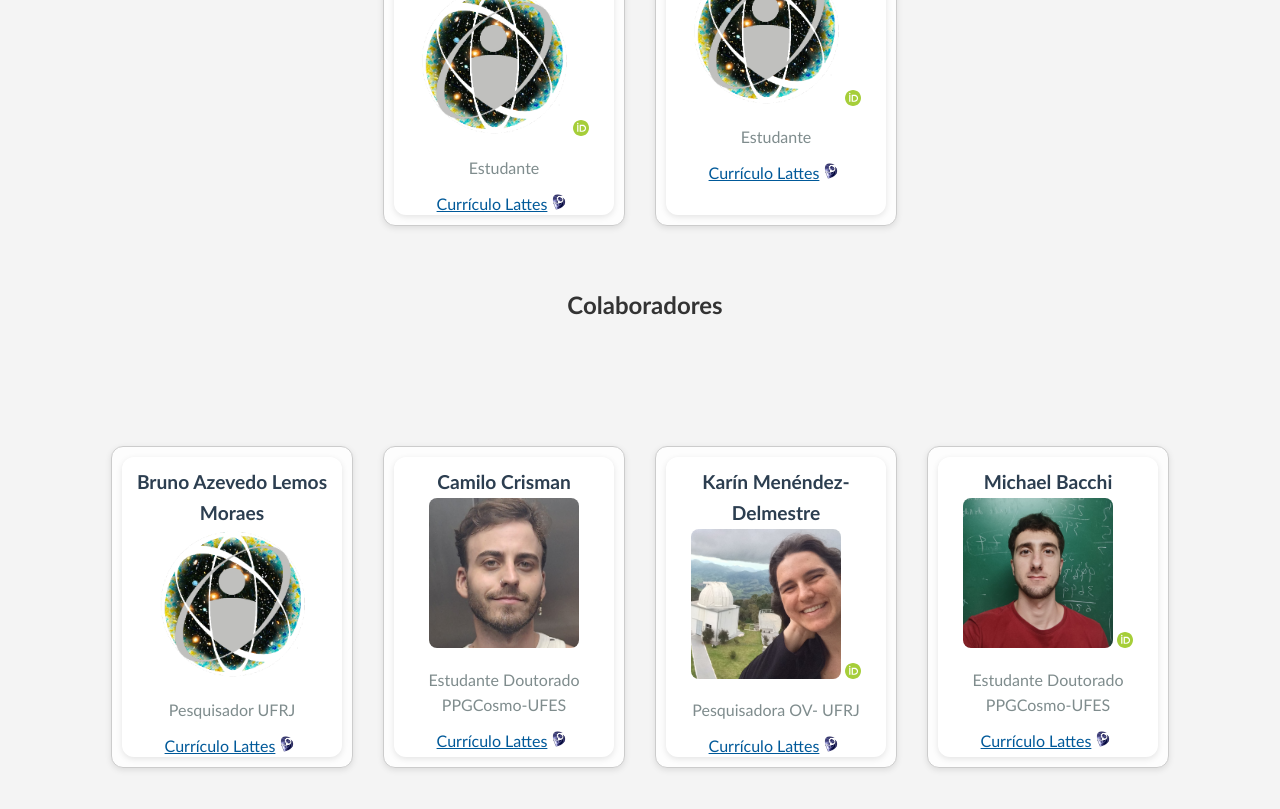
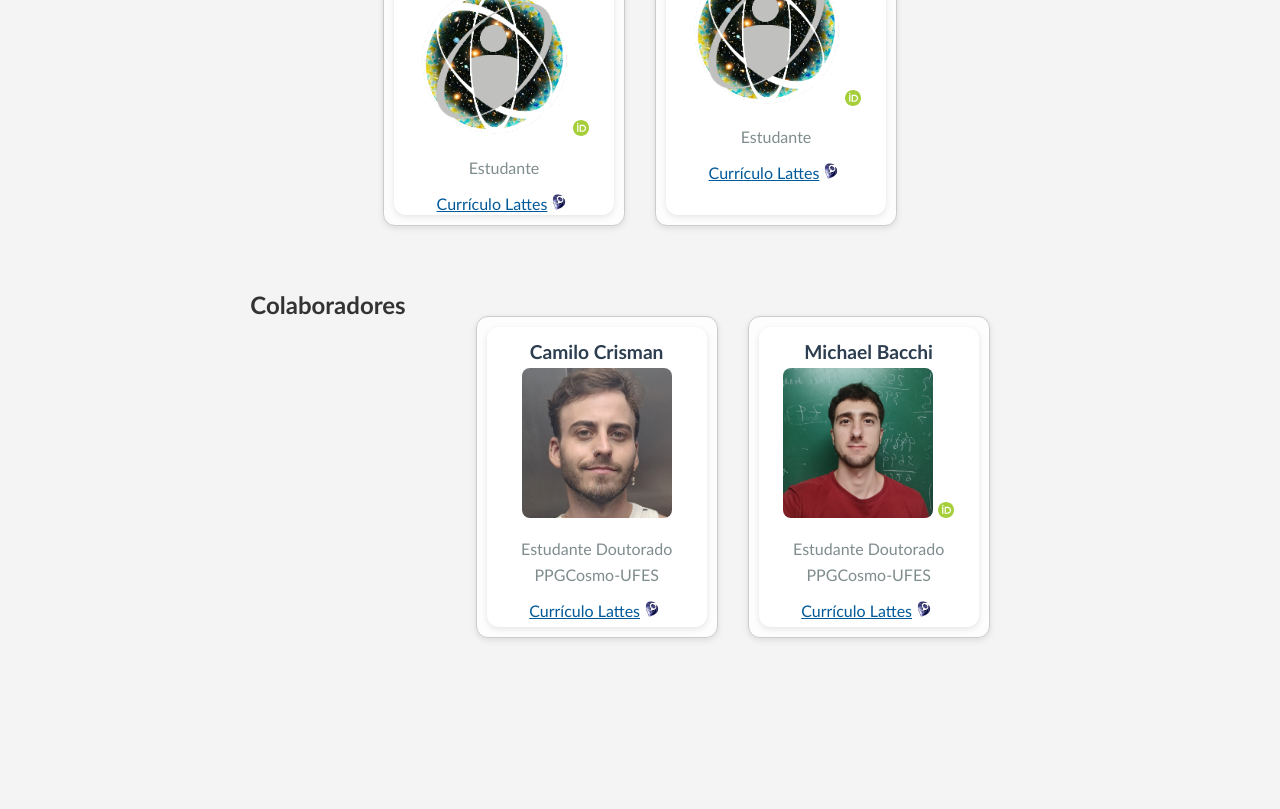
Before and after one commit to cbpf-cosmo/cbpf-cosmo.github.io, a Jekyll site: the page membros.html, which Jekyll copies as it is, in a window 1280 px wide and 900 px high, scrolled down 4139 px. Shown: the top 809 px of the window. Built offline with Jekyll 4.4.1, drawn with Linux system fonts in a browser that asks for light colours; after the commit the page ends 4909 px from its top, so only the background shows below that; some of the changed text lies outside the part shown.

Commit message:
updating karin and bruno

```diff
--- a/members.html
+++ b/members.html
@@ -126,6 +126,31 @@
 
       <!-- ==== Exemplo modificado (Emil Medeiros) ==== -->
 <ul class="members-list">
+         <li class="member-card">
+    <div class="member-inner">
+      <div class="member-front">
+        <div class="member-name">
+          Bruno Azevedo Lemos Moraes
+          <img src="images/thumbs/cbpf.png" alt="foto" class="clickable-photo"
+               style="width:150px; height:150px; object-fit:cover;">
+          <!-- <a href="https://orcid.org/" target="_blank">
+            <img src="images/ORCID-iD_icon_vector.svg" alt="iD ORCID"/> -->
+          </a>
+        </div>
+        <div class="member-role">Pesquisador C I</div>
+        <div class="member-lattes">
+          <a href="http://lattes.cnpq.br/" target="_blank">
+            Currículo Lattes<img src="images/lattes-logo-2.png" alt="iD Lattes"/>
+          </a>
+        </div>
+      </div>
+      <div class="member-back">
+        <p>TBD</p>
+        <button class="btn-back">Voltar</button>
+      </div>
+    </div>
+  </li>
+
   <!-- ==== Emil Medeiros ==== -->
   <li class="member-card">
     <div class="member-inner">
@@ -258,6 +283,32 @@
     </div>
   </li>
 
+
+
+      <li class="member-card">
+    <div class="member-inner">
+      <div class="member-front">
+        <div class="member-name">
+          Karín Menéndez-Delmestre
+          <img src="images/thumbs/KMDnoObservatorioPicosDosDias_cor.JPG" alt="foto" class="clickable-photo"
+               style="width:150px; height:150px; object-fit:cover;">
+          <a href="https://orcid.org/0000-0003-3153-5123" target="_blank">
+            <img src="images/ORCID-iD_icon_vector.svg" alt="iD ORCID"/>
+          </a>
+        </div>
+        <div class="member-role">Senior Researcher I </div>
+        <div class="member-lattes">
+          <a href="http://lattes.cnpq.br/7978912234260055" target="_blank">
+            Currículo Lattes<img src="images/lattes-logo-2.png" alt="iD Lattes"/>
+          </a>
+        </div>
+      </div>
+      <div class="member-back">
+        <p>Galazies, stellar structure, dark matter, dust. <p>More information: <a href="https://lasex-valongo.com/kmd"> Personal website </a> </p>
+        <button class="btn-back">Voltar</button>
+      </div>
+    </div>
+  </li>
   <!-- ==== Leonardo Chataignier ==== -->
   <li class="member-card">
     <div class="member-inner">
--- a/membros.html
+++ b/membros.html
@@ -114,6 +114,32 @@
 
       <!-- ==== Exemplo modificado (Emil Medeiros) ==== -->
 <ul class="members-list">
+
+       <li class="member-card">
+    <div class="member-inner">
+      <div class="member-front">
+        <div class="member-name">
+          Bruno Azevedo Lemos Moraes
+          <img src="images/thumbs/cbpf.png" alt="foto" class="clickable-photo"
+               style="width:150px; height:150px; object-fit:cover;">
+          <!-- <a href="https://orcid.org/" target="_blank">
+            <img src="images/ORCID-iD_icon_vector.svg" alt="iD ORCID"/> -->
+          </a>
+        </div>
+        <div class="member-role">Pesquisador C I</div>
+        <div class="member-lattes">
+          <a href="http://lattes.cnpq.br/" target="_blank">
+            Currículo Lattes<img src="images/lattes-logo-2.png" alt="iD Lattes"/>
+          </a>
+        </div>
+      </div>
+      <div class="member-back">
+        <p>TBD</p>
+        <button class="btn-back">Voltar</button>
+      </div>
+    </div>
+  </li>
+
 
   <!-- ==== Emil Medeiros ==== -->
   <li class="member-card">
@@ -253,6 +279,34 @@
       </div>
     </div>
   </li>
+
+
+
+      <li class="member-card">
+    <div class="member-inner">
+      <div class="member-front">
+        <div class="member-name">
+          Karín Menéndez-Delmestre
+          <img src="images/thumbs/KMDnoObservatorioPicosDosDias_cor.JPG" alt="foto" class="clickable-photo"
+               style="width:150px; height:150px; object-fit:cover;">
+          <a href="https://orcid.org/0000-0003-3153-5123" target="_blank">
+            <img src="images/ORCID-iD_icon_vector.svg" alt="iD ORCID"/>
+          </a>
+        </div>
+        <div class="member-role">Pesquisadora  </div>
+        <div class="member-lattes">
+          <a href="http://lattes.cnpq.br/7978912234260055" target="_blank">
+            Currículo Lattes<img src="images/lattes-logo-2.png" alt="iD Lattes"/>
+          </a>
+        </div>
+      </div>
+      <div class="member-back">
+        <p>Galáxias, estruturas estelares, matéria escura, poeira. <p>Maiores informações no <a href="https://lasex-valongo.com/kmd"> Site Pessoal </a> </p>
+        <button class="btn-back">Voltar</button>
+      </div>
+    </div>
+  </li>
+
 
   <!-- ==== Leonardo Chataignier ==== -->
   <li class="member-card">
@@ -1092,32 +1146,6 @@
       <!-- ==== Exemplo modificado (Emil Medeiros) ==== -->
 <ul class="members-list">
 
-       <li class="member-card">
-    <div class="member-inner">
-      <div class="member-front">
-        <div class="member-name">
-          Bruno Azevedo Lemos Moraes
-          <img src="images/thumbs/cbpf.png" alt="foto" class="clickable-photo"
-               style="width:150px; height:150px; object-fit:cover;">
-          <!-- <a href="https://orcid.org/" target="_blank">
-            <img src="images/ORCID-iD_icon_vector.svg" alt="iD ORCID"/> -->
-          </a>
-        </div>
-        <div class="member-role">Pesquisador UFRJ</div>
-        <div class="member-lattes">
-          <a href="http://lattes.cnpq.br/" target="_blank">
-            Currículo Lattes<img src="images/lattes-logo-2.png" alt="iD Lattes"/>
-          </a>
-        </div>
-      </div>
-      <div class="member-back">
-        <p>Texto sobre Bruno palavras-chaves</p>
-        <button class="btn-back">Voltar</button>
-      </div>
-    </div>
-  </li>
-
-
 
       <li class="member-card">
     <div class="member-inner">
@@ -1139,32 +1167,6 @@
       </div>
       <div class="member-back">
         <p>Cosmology - Peculiar velocities -  Peculiar velocities - SNe Ia - Galaxies</p>
-        <button class="btn-back">Voltar</button>
-      </div>
-    </div>
-  </li>
-
-
-      <li class="member-card">
-    <div class="member-inner">
-      <div class="member-front">
-        <div class="member-name">
-          Karín Menéndez-Delmestre
-          <img src="images/thumbs/KMDnoObservatorioPicosDosDias_cor.JPG" alt="foto" class="clickable-photo"
-               style="width:150px; height:150px; object-fit:cover;">
-          <a href="https://orcid.org/0000-0003-3153-5123" target="_blank">
-            <img src="images/ORCID-iD_icon_vector.svg" alt="iD ORCID"/>
-          </a>
-        </div>
-        <div class="member-role">Pesquisadora OV- UFRJ </div>
-        <div class="member-lattes">
-          <a href="http://lattes.cnpq.br/7978912234260055" target="_blank">
-            Currículo Lattes<img src="images/lattes-logo-2.png" alt="iD Lattes"/>
-          </a>
-        </div>
-      </div>
-      <div class="member-back">
-        <p>Galáxias, estruturas estelares, matéria escura, poeira. <p>Maiores informações no <a href="https://lasex-valongo.com/kmd"> Site Pessoal </a> </p>
         <button class="btn-back">Voltar</button>
       </div>
     </div>
```
